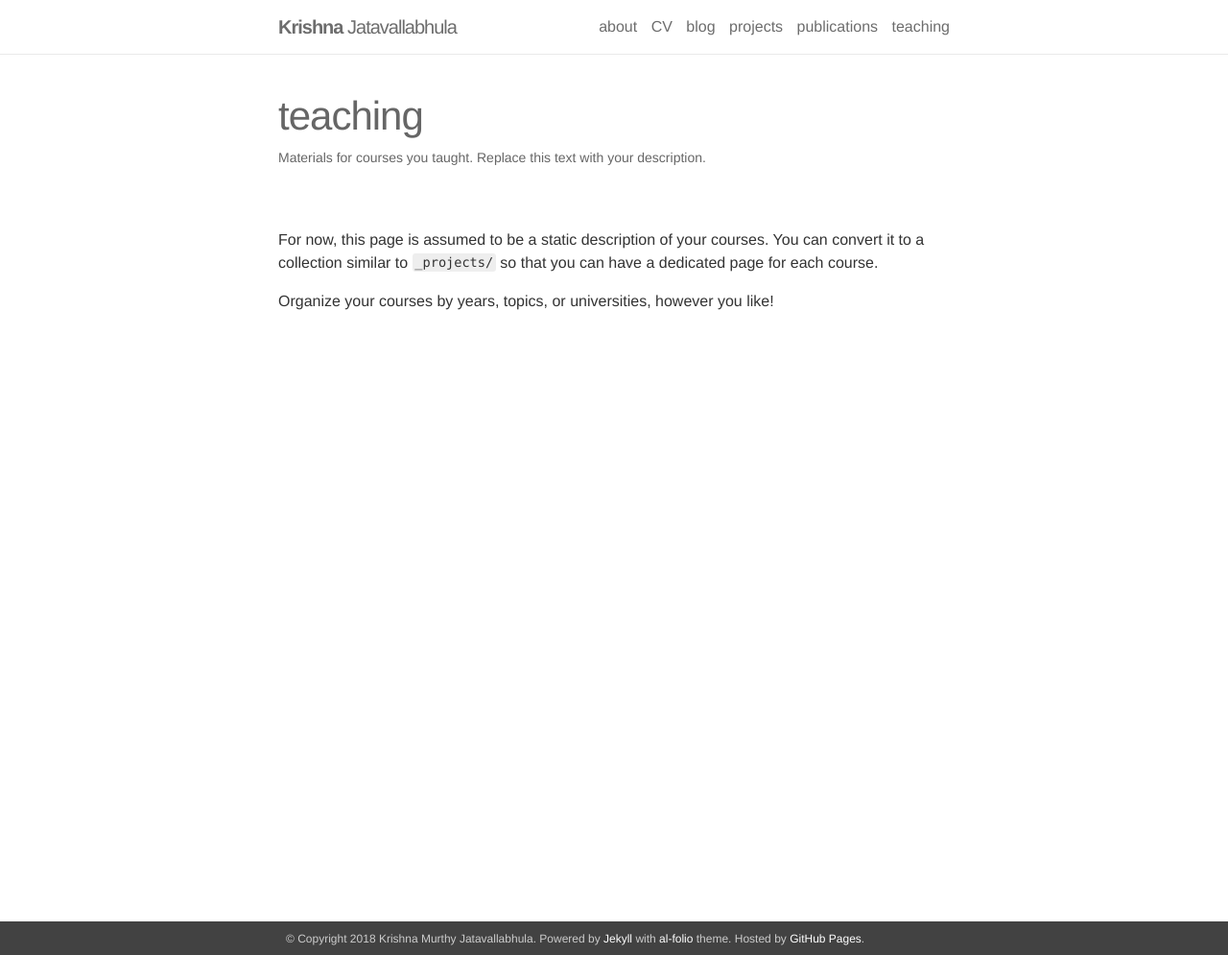
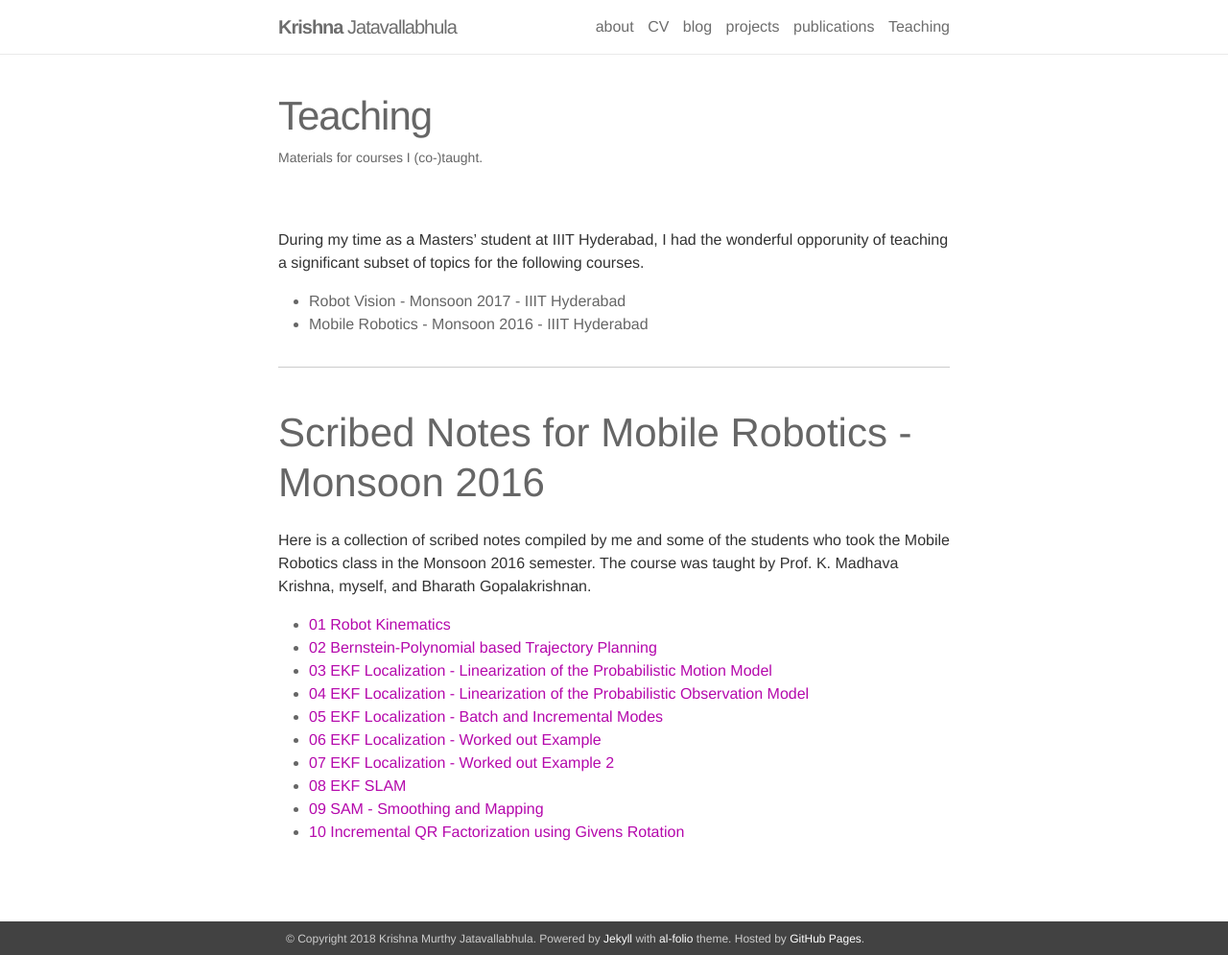
Before and after one commit to manfreddiaz/krrish94.github.io, a Jekyll site: the page built from _pages/teaching.md, in a window 1280 px wide and 995 px high. Shown: the whole window at 96% size. Built offline with Jekyll 4.4.1, drawn with Linux system fonts in a browser that asks for light colours; nearby versions of some CDN libraries.

Commit message:
edited teaching

```diff
--- a/_layouts/bib.html
+++ b/_layouts/bib.html
@@ -13,7 +13,7 @@
   {% if entry.type == "thesis" %}
     {{reference}}
   {% else %}
-    <span class="title">{{entry.title}}</span>
+    <span class="title"><b>{{entry.title}}</b></span>
     <span class="author">
       {% for author in entry.author_array %}
         {% unless forloop.last %}
@@ -75,6 +75,9 @@
   {% if entry.slides %}
     [<a href="{{ entry.slides | prepend: '/assets/pdf/' | prepend: site.baseurl | prepend: site.url }}" target="_blank">Slides</a>]
   {% endif %}
+  {% if entry.projectpage %}
+    [<a href="{{ entry.projectpage }}" target="_blank">Project Page</a>]
+  {% endif %}
   {% if entry.code %}
     [<a href="{{ entry.code }}" target="_blank">Code</a>]
   {% endif %}
--- a/_pages/teaching.md
+++ b/_pages/teaching.md
@@ -1,10 +1,28 @@
 ---
 layout: page
 permalink: /teaching/
-title: teaching
-description: Materials for courses you taught. Replace this text with your description.
+title: Teaching
+description: Materials for courses I (co-)taught.
 ---
 
-For now, this page is assumed to be a static description of your courses. You can convert it to a collection similar to `_projects/` so that you can have a dedicated page for each course.
+During my time as a Masters' student at IIIT Hyderabad, I had the wonderful opporunity of teaching a significant subset of topics for the following courses.
 
-Organize your courses by years, topics, or universities, however you like!
+* Robot Vision - Monsoon 2017 - IIIT Hyderabad
+* Mobile Robotics - Monsoon 2016 - IIIT Hyderabad
+
+---
+
+## Scribed Notes for Mobile Robotics - Monsoon 2016
+
+Here is a collection of scribed notes compiled by me and some of the students who took the Mobile Robotics class in the Monsoon 2016 semester. The course was taught by Prof. K. Madhava Krishna, myself, and Bharath Gopalakrishnan.
+
+* [01 Robot Kinematics]({{'01 Robot Kinematics.pdf' | prepend: '/assets/pdf/mr2016scribes/' | prepend: site.baseurl | prepend: site.url}})
+* [02 Bernstein-Polynomial based Trajectory Planning]({{'02 Bernstein-Polynomial based Trajectory Planning.pdf' | prepend: '/assets/pdf/mr2016scribes/' | prepend: site.baseurl | prepend: site.url}})
+* [03 EKF Localization - Linearization of the Probabilistic Motion Model]({{'03 EKF Localization - Linearization of the Probabilistic Motion Model.pdf' | prepend: '/assets/pdf/mr2016scribes/' | prepend: site.baseurl | prepend: site.url}})
+* [04 EKF Localization - Linearization of the Probabilistic Observation Model]({{'04 EKF Localization - Linearization of the Probabilistic Observation Model.pdf' | prepend: '/assets/pdf/mr2016scribes/' | prepend: site.baseurl | prepend: site.url}})
+* [05 EKF Localization - Batch and Incremental Modes]({{'05 EKF Localization - Batch and Incremental Modes.pdf' | prepend: '/assets/pdf/mr2016scribes/' | prepend: site.baseurl | prepend: site.url}})
+* [06 EKF Localization - Worked out Example]({{'06 EKF Localization - Worked out Example.pdf' | prepend: '/assets/pdf/mr2016scribes/' | prepend: site.baseurl | prepend: site.url}})
+* [07 EKF Localization - Worked out Example 2]({{'07 EKF Localization - Worked out Example 2.pdf' | prepend: '/assets/pdf/mr2016scribes/' | prepend: site.baseurl | prepend: site.url}})
+* [08 EKF SLAM]({{'08 EKF SLAM.pdf' | prepend: '/assets/pdf/mr2016scribes/' | prepend: site.baseurl | prepend: site.url}})
+* [09 SAM - Smoothing and Mapping]({{'09 SAM - Smoothing and Mapping.pdf' | prepend: '/assets/pdf/mr2016scribes/' | prepend: site.baseurl | prepend: site.url}})
+* [10 Incremental QR Factorization using Givens Rotation]({{'10 Incremental QR Factorization using Givens Rotation.pdf' | prepend: '/assets/pdf/mr2016scribes/' | prepend: site.baseurl | prepend: site.url}})
```
Also changed, not shown: _bibliography/papers.bib (+35 -5 lines), _pages/about.md (+2 -2 lines), 14 other files.
